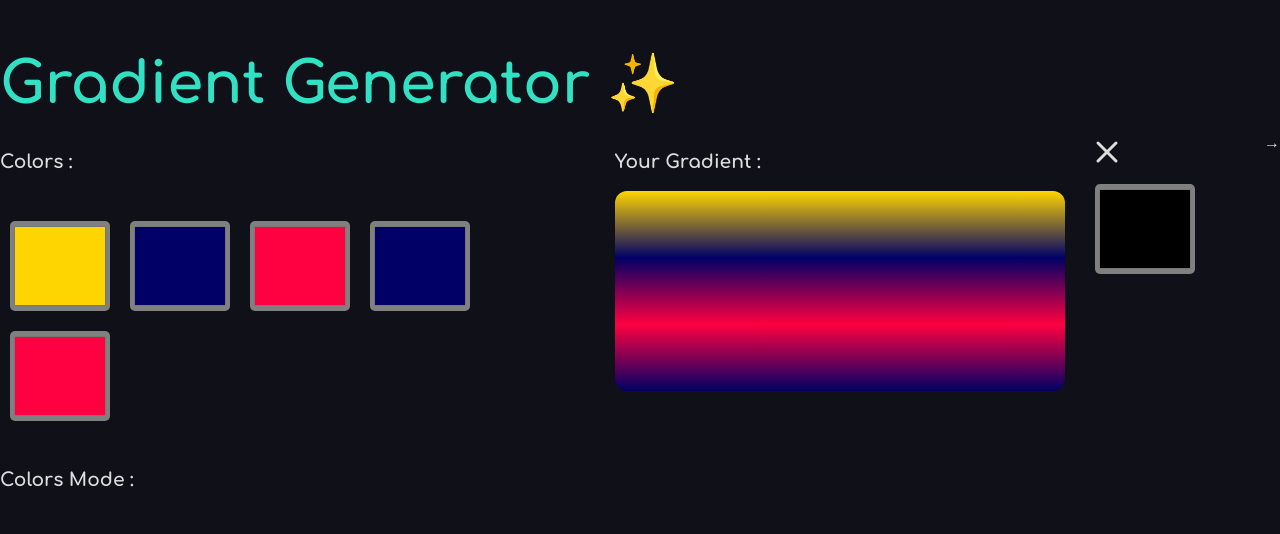
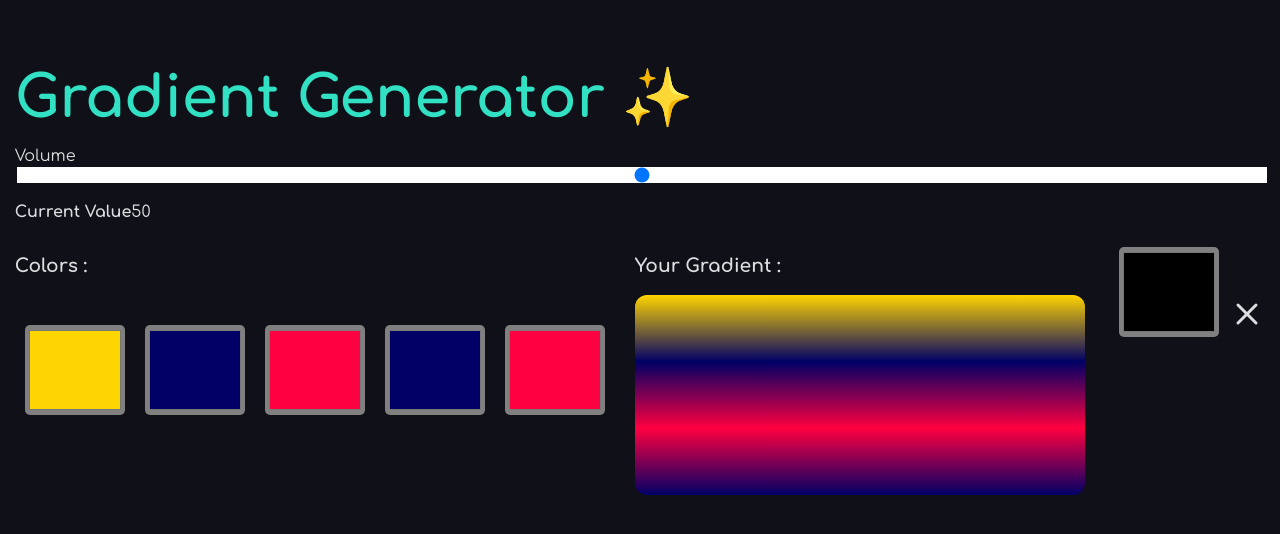
Before and after one commit to naveensinghp/Playground-Stuff, a Next.js app: page / in a window 1280 px wide. Shown: the top 534 px of the page. Built offline with nearby package versions, Linux system fonts and the light colour scheme.

Commit message:
no message

```diff
--- a/src/components/GradientGen/GradientGen.js
+++ b/src/components/GradientGen/GradientGen.js
@@ -5,6 +5,7 @@ import Spacer from '../Spacer/Spacer';
 import { X } from 'react-feather';
 import { animated } from 'react-spring';
 import useBoop from '../../../hooks/use-boop';
+import Slider from '../Slider/Slider';
 
 
 function GradientGen() {
@@ -27,7 +28,7 @@ function GradientGen() {
   console.log('colors',colors);
   return (
     <>
-
+      <Slider />
       <div className={styles.mainwrapper}>
         <div className={styles.rowleft}>
           <h3>Colors :  </h3>
@@ -50,7 +51,6 @@ function GradientGen() {
               );
             })}
           </form>
-          <h3>Colors Mode : </h3>
           {/* <h3>Colors Mode : </h3>
           <form>
             {colors.map((color,index) =>{
@@ -77,26 +77,20 @@ function GradientGen() {
               }}>
           </div>
         </div>
-        {/* <Tag href="#" onMouseEnter={trigger}>
-          Hover me
-          <animated.span style={style}>
-            <span className="viewarrow"> &nbsp; → </span>
-          </animated.span>
-        </Tag> */}
-        <div className={styles.testhover} style={{ display: 'flex',flexDirection: 'column',alignItems: 'end' }}>
-
-            {/* <X className={styles.closeicon} size={36} />
-            <input type='color' className={styles.addcolor} onChange={setColors} /> */}
+        <div
+            className={styles.testhover}
+            style={{ display: 'flex',flexDirection: 'column',alignItems: 'end' }}>
              <animated.span style={style}>
               <span className="viewarrow"> &nbsp;
-              <X className={styles.closeicon} size={36} />
-                <input type='color' className={styles.addcolor} onChange={setColors}  onMouseEnter={trigger}  />
+                <input
+                  type='color'
+                  className={styles.addcolor}
+                  onChange={setColors}
+                  onMouseEnter={trigger}  />
+                   <X className={styles.closeicon} size={36} />
               </span>
             </animated.span>
         </div>
-        <div>
-        <span className={styles.arrow}>→</span>
-          </div>
       </div>
     </>
   );
```
